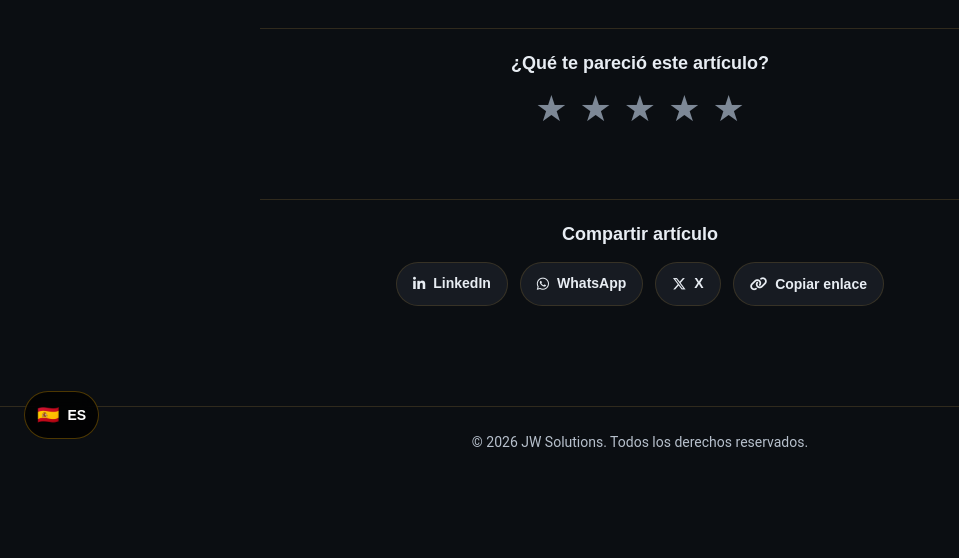
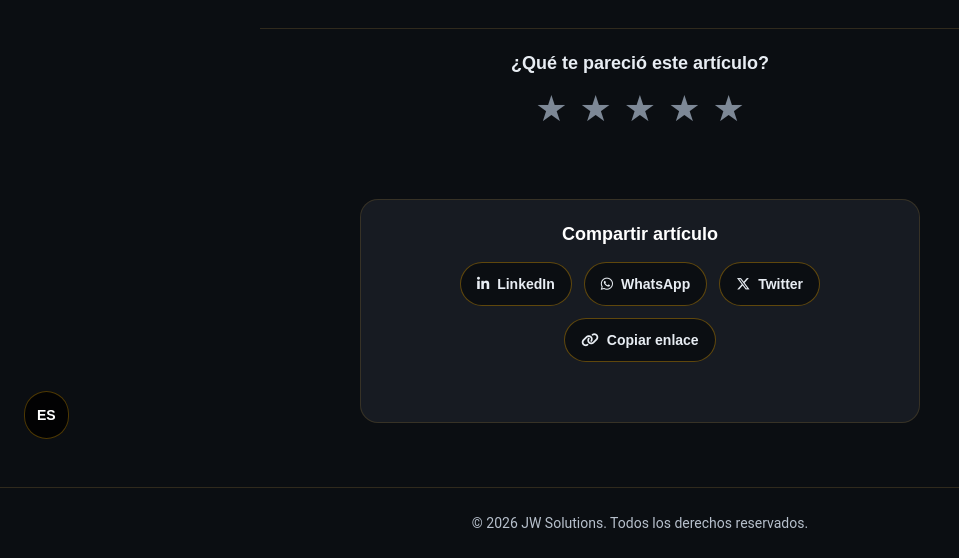
Before and after one commit to jw-solutions/jw-solutions-website, a Python web app: template content/templates/article.template.html in a window 1280 px wide. Shown: the part 337-895 px from the top of the page, without its empty margins (0-959 px from the left). Before the commit the page ends 784 px from the top, so only its background shows below. Run offline with Jinja, Linux system fonts and the light colour scheme; the template is opened without the code that fills it, so the values that code supplies are empty.

Commit message:
fix(blog): estilos del bloque Compartir (pills, tarjeta, titulo claro) y selector de idioma sin "ES ES"
- Compartir: tarjeta centrada, botones pill (padding 10px 16px, gap 8/12px, hover dorado), titulo #FFFFFF
- Enlace X: texto "Twitter" para no duplicar el icono ("XX")
- Selector de idioma: oculta el emoji de bandera en el blog (Windows lo dibuja como letras: "ES ES")
- Articulos re-renderizados desde la plantilla

Co-Authored-By: Claude Sonnet 5.5 <noreply@anthropic.com>

```diff
--- a/blog/5-errores-dashboard-power-bi/index.html
+++ b/blog/5-errores-dashboard-power-bi/index.html
@@ -151,7 +151,7 @@
                         <i class="fab fa-whatsapp" aria-hidden="true"></i><span>WhatsApp</span><span class="blog-sr"><span data-lang="es"> (se abre en una pestaña nueva)</span><span data-lang="en"> (opens in a new tab)</span></span>
                     </a>
                     <a class="share-btn" id="share-x" href="https://twitter.com/intent/tweet?text=5%20errores%20que%20destruyen%20la%20credibilidad%20de%20tu%20dashboard&amp;url=https%3A%2F%2Fjw-solutions.com%2Fblog%2F5-errores-dashboard-power-bi%2F" target="_blank" rel="noopener noreferrer">
-                        <i class="fab fa-x-twitter" aria-hidden="true"></i><span>X</span><span class="blog-sr"><span data-lang="es"> (se abre en una pestaña nueva)</span><span data-lang="en"> (opens in a new tab)</span></span>
+                        <i class="fab fa-x-twitter" aria-hidden="true"></i><span>Twitter</span><span class="blog-sr"><span data-lang="es"> (se abre en una pestaña nueva)</span><span data-lang="en"> (opens in a new tab)</span></span>
                     </a>
                     <button type="button" class="share-btn" id="share-copy">
                         <i class="fas fa-link" aria-hidden="true"></i><span data-lang="es">Copiar enlace</span><span data-lang="en">Copy link</span>
--- a/blog/blog.css
+++ b/blog/blog.css
@@ -156,50 +156,56 @@
   font-size: var(--text-base);
 }
 
-/* Compartir artículo */
+/* Compartir artículo: tarjeta centrada con botones tipo pill */
 .share {
+  max-width: 560px;
+  margin: var(--space-8) auto 0;
+  padding: var(--space-6);
   text-align: center;
-  margin-top: var(--space-8);
-  padding-top: var(--space-6);
-  border-top: 1px solid var(--jw-border);
+  background: var(--jw-surface);
+  border: 1px solid var(--jw-border);
+  border-radius: var(--jw-radius);
 }
 
-.share-title {
+.article .share-title {
   font-family: var(--font-heading);
   font-size: var(--text-lg);
-  color: var(--jw-text);
-  margin-bottom: var(--space-4);
+  color: #FFFFFF;
+  margin: 0 0 var(--space-4);
 }
 
 .share-actions {
   display: flex;
   flex-wrap: wrap;
   justify-content: center;
-  gap: var(--space-3);
+  align-items: center;
+  gap: 12px;
 }
 
 .share-btn {
   display: inline-flex;
   align-items: center;
   justify-content: center;
-  gap: var(--space-2);
+  gap: 8px;
   min-height: 44px;
-  padding: var(--space-2) var(--space-4);
+  padding: 10px 16px;
   font-family: var(--font-heading);
   font-size: var(--text-sm);
   font-weight: var(--fw-semibold);
-  color: var(--jw-text);
-  background: var(--jw-surface);
-  border: 1px solid var(--jw-border);
+  line-height: 1;
+  color: #E8EDF3;
+  text-decoration: none;
+  background: #0B0E12;
+  border: 1px solid rgba(251, 178, 0, 0.35);
   border-radius: var(--radius-full);
   cursor: pointer;
   transition: color var(--transition-fast), border-color var(--transition-fast), background var(--transition-fast);
 }
 
 .share-btn:hover {
-  color: var(--jw-gold);
+  color: #0B0E12;
+  background: var(--jw-gold);
   border-color: var(--jw-gold);
-  background: var(--jw-surface-hover);
 }
 
 .share-btn:focus-visible {
@@ -210,15 +216,14 @@
 .share-btn[hidden] { display: none; }
 
 .share-btn--primary {
+  color: #0B0E12;
   background: var(--jw-gold);
   border-color: var(--jw-gold);
-  color: #000;
 }
 
 .share-btn--primary:hover {
   background: #FFD35A;
   border-color: #FFD35A;
-  color: #000;
 }
 
 .share-status {
@@ -229,9 +234,13 @@
 }
 
 @media (max-width: 480px) {
-  .share-btn { flex: 1 1 calc(50% - var(--space-3)); }
+  .share { padding: var(--space-4); }
+  .share-btn { flex: 1 1 calc(50% - 12px); }
   .share-btn--primary { flex-basis: 100%; }
 }
+
+/* Selector de idioma: en Windows el emoji de bandera se dibuja como letras ("ES ES"); se muestra solo el código */
+.blog-body .lang-flag { display: none; }
 
 .blog-footer {
   border-top: 1px solid var(--jw-border);
--- a/blog/llamadas-google-maps-30-dias/index.html
+++ b/blog/llamadas-google-maps-30-dias/index.html
@@ -151,7 +151,7 @@
                         <i class="fab fa-whatsapp" aria-hidden="true"></i><span>WhatsApp</span><span class="blog-sr"><span data-lang="es"> (se abre en una pestaña nueva)</span><span data-lang="en"> (opens in a new tab)</span></span>
                     </a>
                     <a class="share-btn" id="share-x" href="https://twitter.com/intent/tweet?text=C%C3%B3mo%20duplicar%20las%20llamadas%20desde%20Google%20Maps%20en%2030%20d%C3%ADas&amp;url=https%3A%2F%2Fjw-solutions.com%2Fblog%2Fllamadas-google-maps-30-dias%2F" target="_blank" rel="noopener noreferrer">
-                        <i class="fab fa-x-twitter" aria-hidden="true"></i><span>X</span><span class="blog-sr"><span data-lang="es"> (se abre en una pestaña nueva)</span><span data-lang="en"> (opens in a new tab)</span></span>
+                        <i class="fab fa-x-twitter" aria-hidden="true"></i><span>Twitter</span><span class="blog-sr"><span data-lang="es"> (se abre en una pestaña nueva)</span><span data-lang="en"> (opens in a new tab)</span></span>
                     </a>
                     <button type="button" class="share-btn" id="share-copy">
                         <i class="fas fa-link" aria-hidden="true"></i><span data-lang="es">Copiar enlace</span><span data-lang="en">Copy link</span>
--- a/blog/n8n-vs-zapier-2026/index.html
+++ b/blog/n8n-vs-zapier-2026/index.html
@@ -155,7 +155,7 @@
                         <i class="fab fa-whatsapp" aria-hidden="true"></i><span>WhatsApp</span><span class="blog-sr"><span data-lang="es"> (se abre en una pestaña nueva)</span><span data-lang="en"> (opens in a new tab)</span></span>
                     </a>
                     <a class="share-btn" id="share-x" href="https://twitter.com/intent/tweet?text=n8n%20vs%20Zapier%3A%20%C2%BFCu%C3%A1l%20elegir%20en%202026%3F&amp;url=https%3A%2F%2Fjw-solutions.com%2Fblog%2Fn8n-vs-zapier-2026%2F" target="_blank" rel="noopener noreferrer">
-                        <i class="fab fa-x-twitter" aria-hidden="true"></i><span>X</span><span class="blog-sr"><span data-lang="es"> (se abre en una pestaña nueva)</span><span data-lang="en"> (opens in a new tab)</span></span>
+                        <i class="fab fa-x-twitter" aria-hidden="true"></i><span>Twitter</span><span class="blog-sr"><span data-lang="es"> (se abre en una pestaña nueva)</span><span data-lang="en"> (opens in a new tab)</span></span>
                     </a>
                     <button type="button" class="share-btn" id="share-copy">
                         <i class="fas fa-link" aria-hidden="true"></i><span data-lang="es">Copiar enlace</span><span data-lang="en">Copy link</span>
--- a/content/templates/article.template.html
+++ b/content/templates/article.template.html
@@ -127,7 +127,7 @@
                         <i class="fab fa-whatsapp" aria-hidden="true"></i><span>WhatsApp</span><span class="blog-sr"><span data-lang="es"> (se abre en una pestaña nueva)</span><span data-lang="en"> (opens in a new tab)</span></span>
                     </a>
                     <a class="share-btn" id="share-x" href="https://twitter.com/intent/tweet?text={{TITLE_ES_URL}}&amp;url=https%3A%2F%2Fjw-solutions.com%2Fblog%2F{{SLUG}}%2F" target="_blank" rel="noopener noreferrer">
-                        <i class="fab fa-x-twitter" aria-hidden="true"></i><span>X</span><span class="blog-sr"><span data-lang="es"> (se abre en una pestaña nueva)</span><span data-lang="en"> (opens in a new tab)</span></span>
+                        <i class="fab fa-x-twitter" aria-hidden="true"></i><span>Twitter</span><span class="blog-sr"><span data-lang="es"> (se abre en una pestaña nueva)</span><span data-lang="en"> (opens in a new tab)</span></span>
                     </a>
                     <button type="button" class="share-btn" id="share-copy">
                         <i class="fas fa-link" aria-hidden="true"></i><span data-lang="es">Copiar enlace</span><span data-lang="en">Copy link</span>
```
